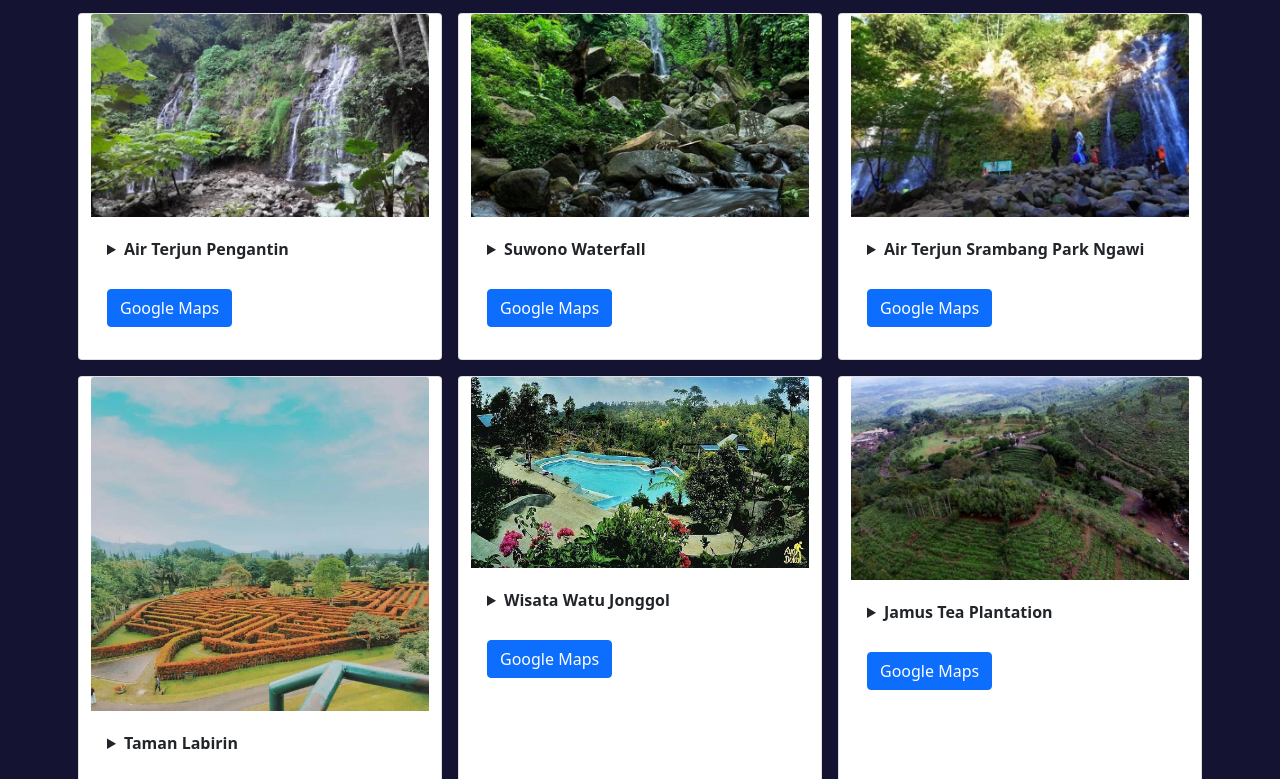
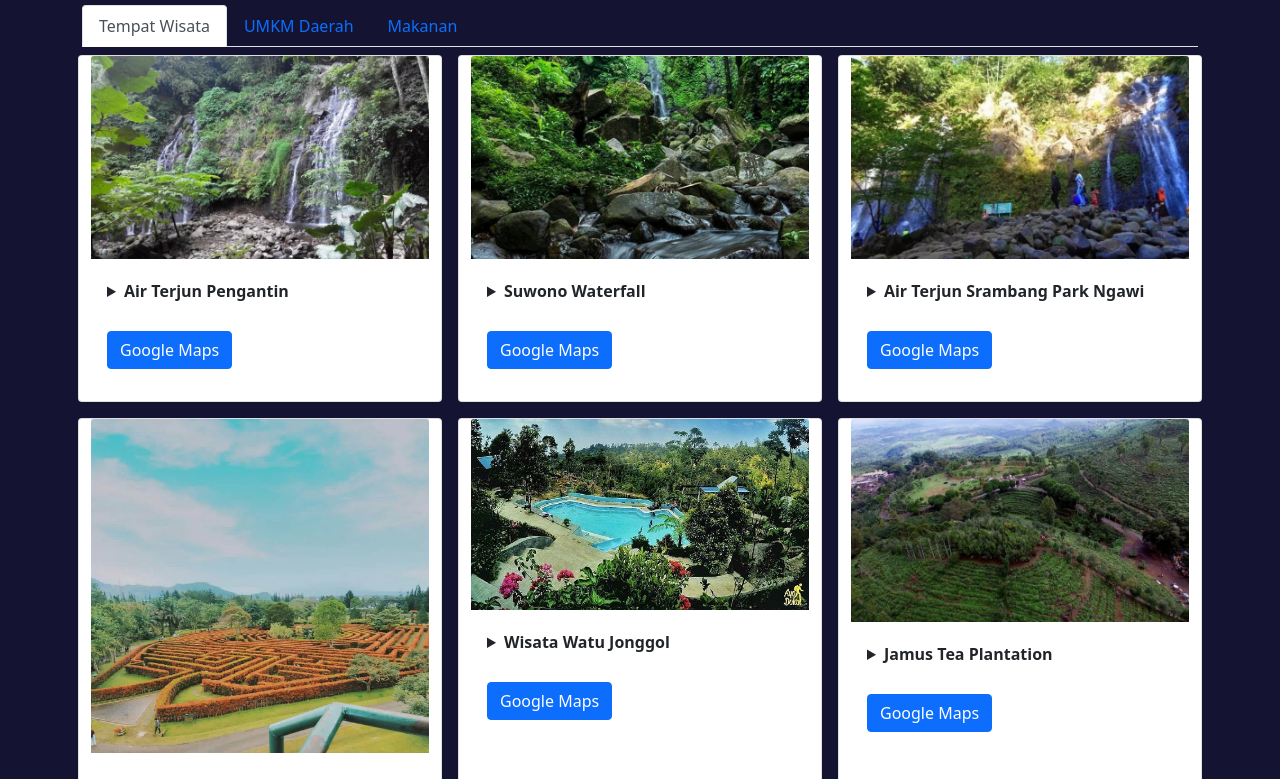
Before and after one commit to husinzz/ium-tugas, a Gatsby site: page / in a window 1280 px wide. Shown: the part 321-1100 px from the top of the page. Built offline with nearby package versions, Linux system fonts and the light colour scheme; Gatsby itself is replaced by a stand-in of ours.

Commit message:
added tabs

```diff
--- a/src/pages/index.js
+++ b/src/pages/index.js
@@ -104,7 +104,55 @@
         <h2 class="title-text text-white p-3 text-center">
           Infomasi tempat wisata
         </h2>
+
         <div className="container mx-auto">
+          <ul class="nav nav-tabs" id="myTab" role="tablist">
+            <li class="nav-item" role="presentation">
+              <button
+                class="nav-link active"
+                id="home-tab"
+                data-bs-toggle="tab"
+                data-bs-target="#home"
+                type="button"
+                role="tab"
+                aria-controls="home"
+                aria-selected="true">
+                Tempat Wisata
+              </button>
+            </li>
+            <li class="nav-item" role="presentation">
+              <button
+                class="nav-link"
+                id="profile-tab"
+                data-bs-toggle="tab"
+                data-bs-target="#profile"
+                type="button"
+                role="tab"
+                aria-controls="profile"
+                aria-selected="false">
+                UMKM Daerah
+              </button>
+            </li>
+            <li class="nav-item" role="presentation">
+              <button
+                class="nav-link"
+                id="contact-tab"
+                data-bs-toggle="tab"
+                data-bs-target="#contact"
+                type="button"
+                role="tab"
+                aria-controls="contact"
+                aria-selected="false">
+                Makanan
+              </button>
+            </li>
+          </ul>
+          <div class="tab-content" id="myTabContent">
+            <div
+              class="tab-pane fade show active"
+              id="home"
+              role="tabpanel"
+              aria-labelledby="home-tab">
               <div className="row justify-content-evenly">
                 {list.map((current, index) => {
                   return (
@@ -119,6 +167,22 @@
                 })}
               </div>
             </div>
+            <div
+              class="tab-pane fade"
+              id="profile"
+              role="tabpanel"
+              aria-labelledby="profile-tab">
+              2
+            </div>
+            <div
+              class="tab-pane fade"
+              id="contact"
+              role="tabpanel"
+              aria-labelledby="contact-tab">
+              3
+            </div>
+          </div>
+        </div>
       </section>
       <Footer />
     </>
@@ -129,7 +193,7 @@
   return (
     <div
       className="card col m-2"
-      style={{ minWidth: "20rem", maxWidth: "30rem"}}>
+      style={{ minWidth: "20rem", maxWidth: "30rem" }}>
       <img
         src={props.image || "https://placeholder.pics/svg/200x100"}
         className="card-img-top"
```
Lines whose indentation alone changed are shown as unchanged.
